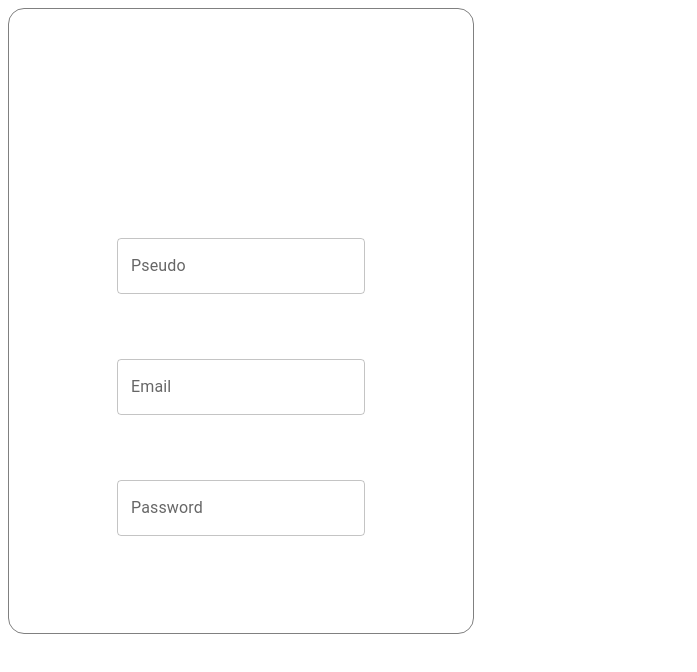
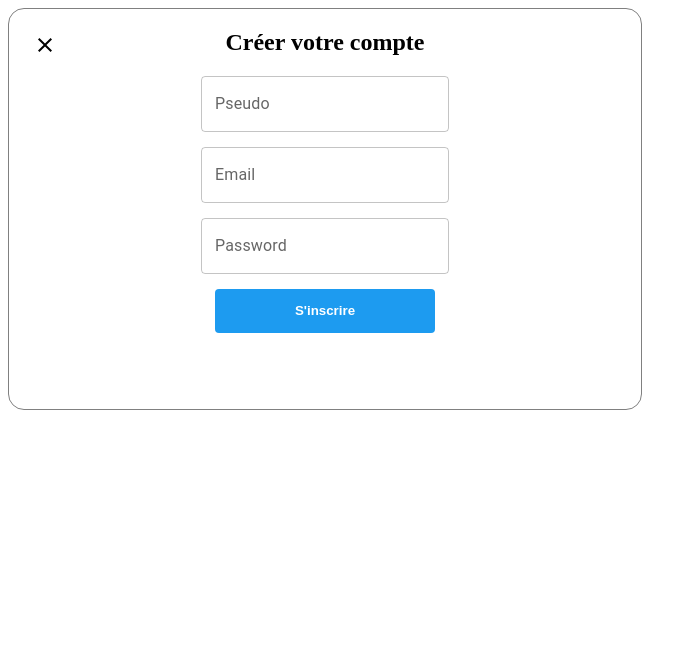
Before and after one commit to D-D-f/Twitter, a React (Vite) app: page / in a window 1280 px wide. Shown: the top 672 px of the page, without its empty margins (0-697 px from the left). Built offline with nearby package versions, Linux system fonts and the light colour scheme.

Commit message:
update inscription

```diff
--- a/package.json
+++ b/package.json
@@ -15,7 +15,8 @@
     "@mui/icons-material": "^5.11.16",
     "@mui/material": "^5.13.4",
     "react": "^18.2.0",
-    "react-dom": "^18.2.0"
+    "react-dom": "^18.2.0",
+    "styled-components": "6.0.0-rc.3"
   },
   "devDependencies": {
     "@types/react": "^18.2.8",
--- a/src/pages/Inscription/Inscription.jsx
+++ b/src/pages/Inscription/Inscription.jsx
@@ -1,6 +1,7 @@
 import classes from "./Inscription.module.css";
 import CloseIcon from "@mui/icons-material/Close";
 import TextField from "@mui/material/TextField";
+import Button from "../../styledComponents/Button/Button";
 
 const Inscription = () => {
   return (
@@ -9,8 +10,22 @@ const Inscription = () => {
       <h2>Créer votre compte</h2>
 
       <TextField id="outlined-basic" label="Pseudo" variant="outlined" />
-      <TextField id="outlined-basic" label="Email" variant="outlined" />
-      <TextField id="outlined-basic" label="Password" variant="outlined" />
+      <TextField
+        style={{ marginTop: "15px" }}
+        id="outlined-basic"
+        label="Email"
+        variant="outlined"
+      />
+      <TextField
+        style={{ marginTop: "15px", marginBottom: "15px" }}
+        id="outlined-basic"
+        label="Password"
+        variant="outlined"
+      />
+
+      <Button className={classes.buttonInscription} type="submit">
+        {"S'inscrire"}
+      </Button>
     </form>
   );
 };
--- a/src/pages/Inscription/Inscription.module.css
+++ b/src/pages/Inscription/Inscription.module.css
@@ -1,13 +1,10 @@
 .form_inscription {
-  color: white;
+  width: 50%;
+  height: 50vh;
   display: flex;
   flex-direction: column;
-  justify-content: space-evenly;
   align-items: center;
   border: 1px solid gray;
-  width: 25rem;
-  height: 70vh;
-  padding: 2rem;
   border-radius: 1rem;
   position: relative;
 }
@@ -21,3 +18,8 @@
   left: 1em;
   top: 1em;
 }
+
+.input_inscription {
+  margin-top: 110px;
+  border: 1px solid red;
+}
--- /dev/null
+++ b/src/styledComponents/Button/Button.jsx
@@ -0,0 +1,14 @@
+import styled from "styled-components";
+
+const Button = styled.button`
+  background-color: var(--primaryColor);
+  color: white;
+  padding: 0.9rem 5rem;
+  border-radius: 4px;
+  outline: none;
+  border: none;
+  cursor: pointer;
+  font-weight: bold;
+`;
+
+export default Button;
```
Also changed, not shown: 1 other file (tests, documents, lock files or other folders).
